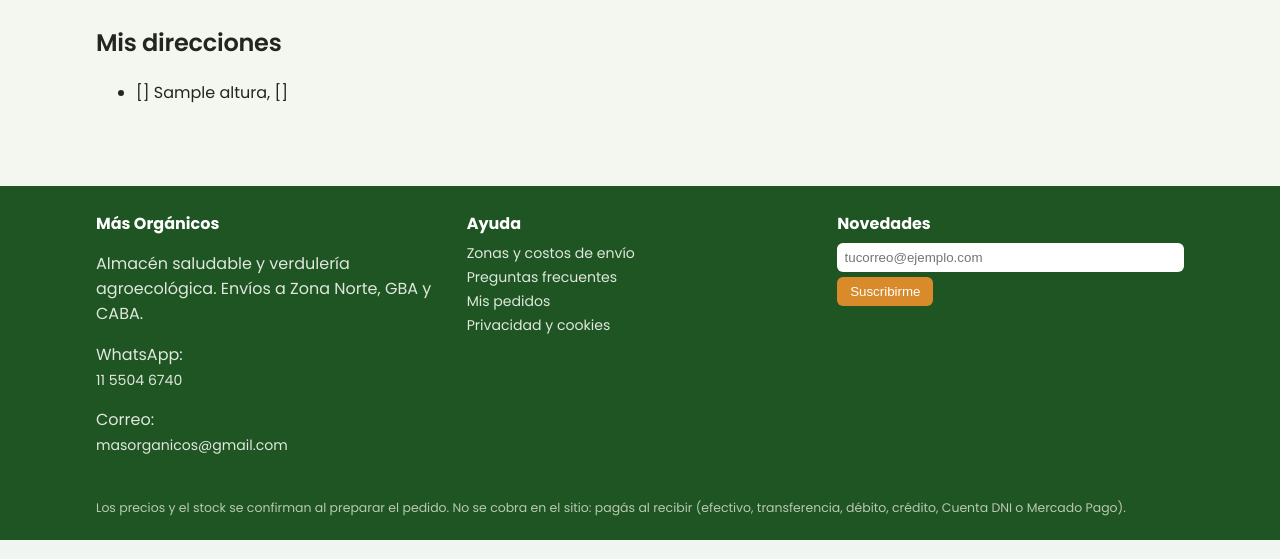
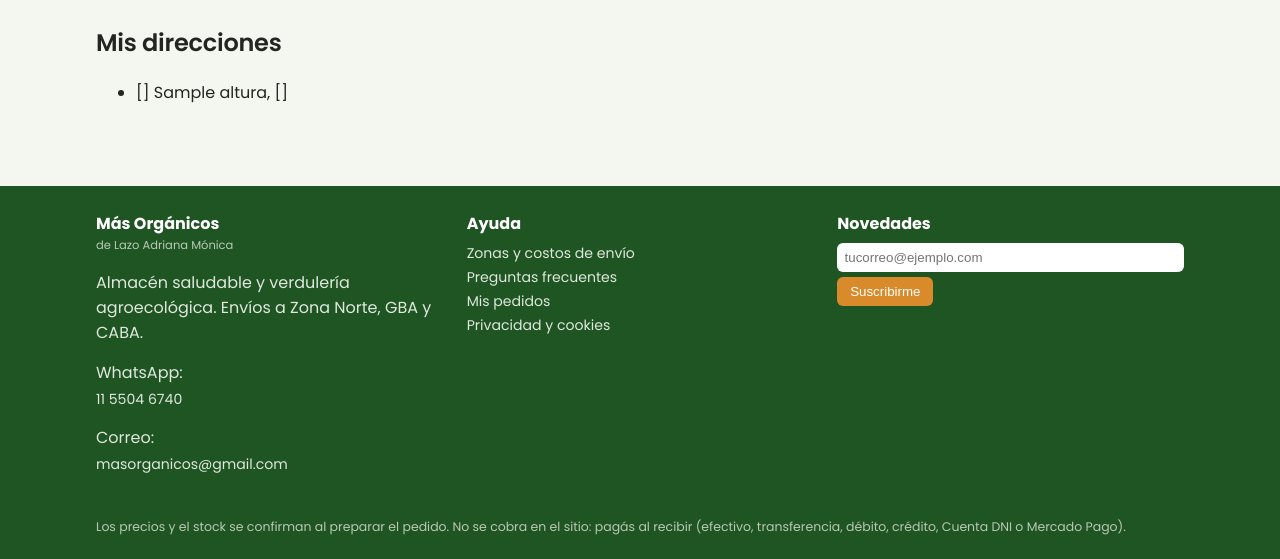
Before and after one commit to adrilazo2008-create/tienda-masorganicos, a FastAPI app: template app/templates/cuenta.html in a window 1280 px wide. Shown: the part 972-1531 px from the top of the page. Run offline with FastAPI, Linux system fonts and the light colour scheme; the template is opened without the code that fills it: most values are stand-ins (such as "Sample title", 1, 10 or a date in 2020).

Commit message:
Pie: razon social bajo el nombre (de Lazo Adriana Monica)
Co-Authored-By: Claude Sonnet 5.5 <noreply@anthropic.com>

```diff
--- a/app/static/css/estilo.css
+++ b/app/static/css/estilo.css
@@ -561,3 +561,6 @@ body.popup-abierto{overflow:hidden}
 /* aviso: sumar el carrito al pedido todavía editable */
 .pedido-abierto{background:var(--verde-claro);border:1px solid #cfe3c2;color:var(--verde-osc);border-radius:var(--radio);padding:.9rem 1rem;margin:0 0 1rem;text-align:center}
 .pedido-abierto p{margin:0 0 .6rem}
+
+/* razón social, chica, bajo el nombre en el pie */
+.pie .pie-razon{font-size:.72rem;opacity:.8;margin:-.35rem 0 .8rem}
--- a/app/templates/_pie.html
+++ b/app/templates/_pie.html
@@ -2,6 +2,7 @@
   <div class="pie-in">
     <div>
       <h4 translate="no">Más Orgánicos</h4>
+      <p class="pie-razon">de Lazo Adriana Mónica</p>
       <p>Almacén saludable y verdulería agroecológica. Envíos a Zona Norte, GBA y CABA.</p>
       <p>WhatsApp: <a href="https://wa.me/5491155046740" rel="noopener">11&nbsp;5504&nbsp;6740</a></p>
       <p>Correo: <a href="mailto:masorganicos@gmail.com">masorganicos@gmail.com</a></p>
--- a/app/templates/base.html
+++ b/app/templates/base.html
@@ -109,6 +109,7 @@ try { if (window.moConsent.get() === 'si') window.cargarClarity(); } catch(e){}
   <div class="pie-in">
     <div>
       <h4 translate="no">Más Orgánicos</h4>
+      <p class="pie-razon">de Lazo Adriana Mónica</p>
       <p>Almacén saludable y verdulería agroecológica. Envíos a Zona Norte, GBA y CABA.</p>
       <p>WhatsApp: <a href="https://wa.me/5491155046740" rel="noopener">11&nbsp;5504&nbsp;6740</a></p>
       <p>Correo: <a href="mailto:masorganicos@gmail.com">masorganicos@gmail.com</a></p>
```
